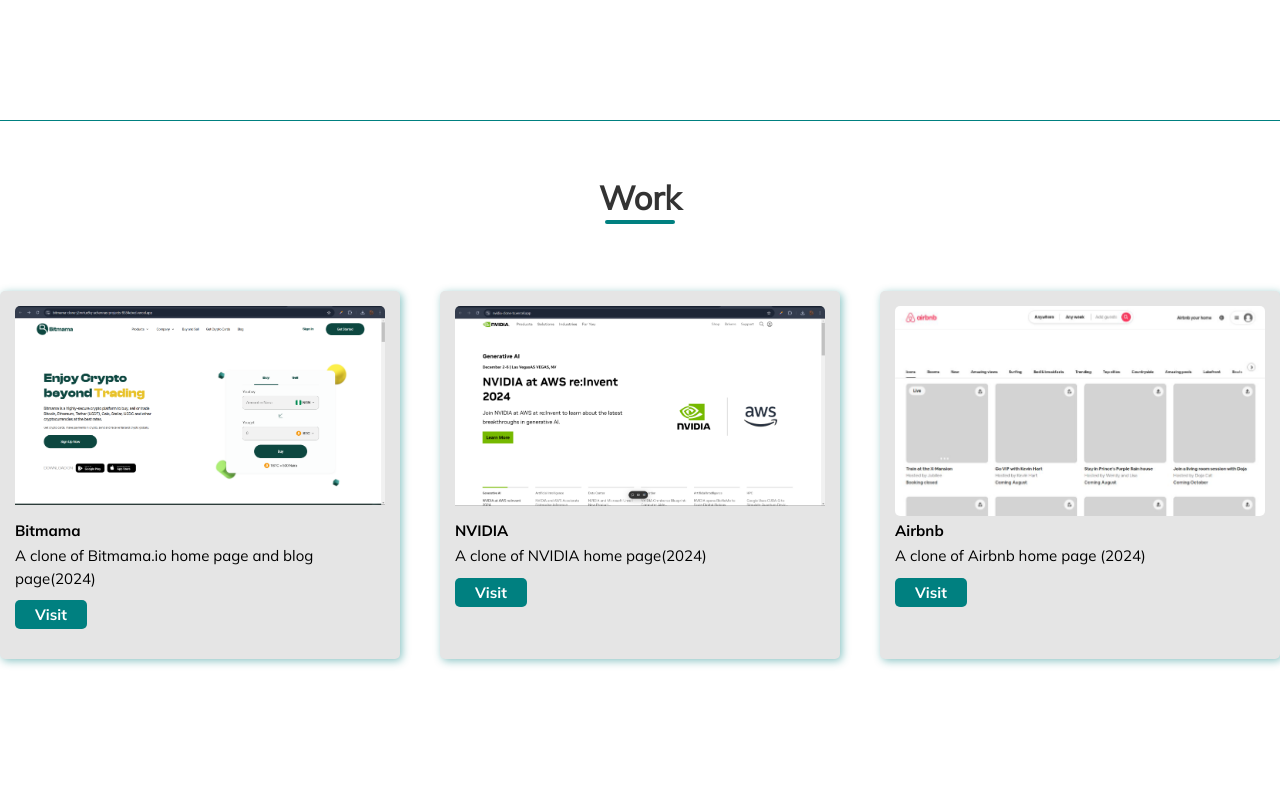
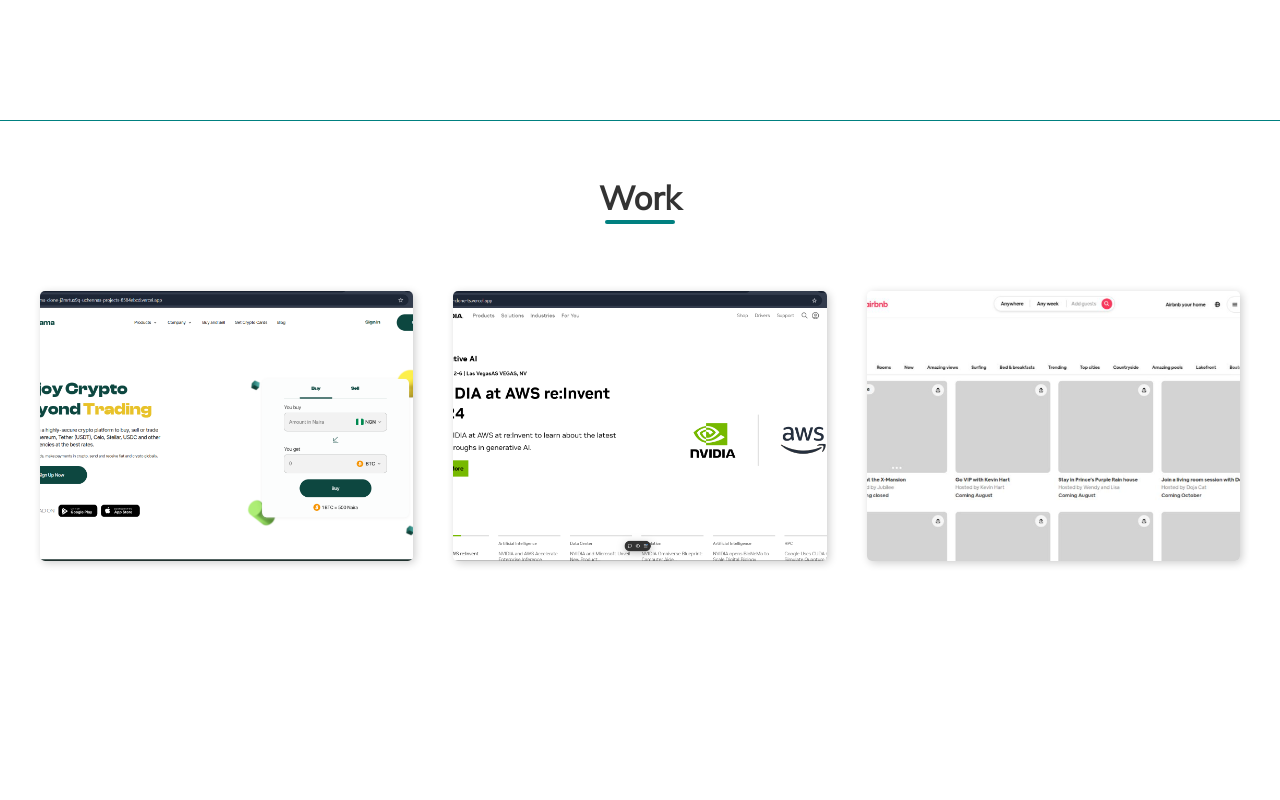
Before and after one commit to Uchenna99/My-React-Portfolio, a React (Vite) app: page / in a window 1280 px wide. Shown: the part 2280-3080 px from the top of the page. Built offline with nearby package versions, Linux system fonts and the light colour scheme.

Commit message:
working on work section

```diff
--- a/src/components/Work.tsx
+++ b/src/components/Work.tsx
@@ -29,49 +29,13 @@
 
           <div className="work" ref={workRef}>
 
-            <div className="work-sample">
-              <div className="thumbnail">
-                <img src={bitmama} alt="work_thumbnail"
-                  style={{width:'100%'}}
-                />
-              </div>
-              <div className="desc-text">
-                <h4>Bitmama</h4>
-                <p>A clone of Bitmama.io home page and blog page(2024)</p>
-                <Link id="b-link" target="_blank" to={'https://bitmama-clone-ts.vercel.app/'}>
-                  <button id="thumb-butn">Visit</button>
-                </Link>
-              </div>
+            <div className="work-sample" style={{backgroundImage:`url(${bitmama})`}}>
+
             </div>
 
-            <div className="work-sample">
-              <div className="thumbnail">
-                <img src={nvidia} alt="work_thumbnail"
-                  style={{width:'100%'}}
-                />
-              </div>
-              <div className="desc-text">
-                <h4>NVIDIA</h4>
-                <p>A clone of NVIDIA home page(2024)</p>
-                <Link id="b-link" target="_blank" to={'https://nvidia-clone-ts.vercel.app/'}>
-                  <button id="thumb-butn">Visit</button>
-                </Link>
-              </div>
-            </div>
+            <div className="work-sample" style={{backgroundImage:`url(${nvidia})`}}></div>
 
-            <div className="work-sample">
-              <div className="thumbnail">
-                <img src={airbnb} alt="work_thumbnail"
-                  style={{width:'100%'}}
-                />
-              </div>
-              <div className="desc-text">
-                <h4>Airbnb</h4>
-                <p>A clone of Airbnb home page (2024)</p>
-                <Link id="b-link" target="_blank" to={'https://air-bnb-orpin.vercel.app/'}>
-                  <button id="thumb-butn">Visit</button>
-                </Link>
-              </div>
+            <div className="work-sample" style={{backgroundImage:`url(${airbnb})`}}>
             </div>
           </div>
 
--- a/src/stylesheets/stylesheet.css
+++ b/src/stylesheets/stylesheet.css
@@ -659,22 +659,29 @@
 .work{
     width: 100%;
     height: 100%;
-    background-color: white;
+    /* background-color: red; */
     display: grid;
     grid-template-columns: repeat(3, 1fr);
-    grid-template-rows: max-content;
+    grid-template-rows: 270px;
     gap: 40px;
-    padding-top: 170px;
+    padding: 170px 40px 50px;
 }
 
 
 .work-sample{
-    background-color: #E5E5E5;
+    background-color: rgba(0, 0, 0, 0.3);
     border-radius: 5px;
     display: flex;
     flex-direction: column;
-    box-shadow: 2px 2px 8px rgba(0, 128, 128, 0.464);
+    box-shadow: 2px 2px 8px rgba(0, 0, 0, 0.2);
     padding: 15px 15px 25px;
+    background-position: center;
+    background-size: cover;
+    background-repeat: no-repeat;
+}
+
+.work-sample:hover{
+    background-blend-mode: darken;
 }
 
 
@@ -701,7 +708,7 @@
     gap: 5px;
 }
 
-.desc-text > h4{
+/* .desc-text > h4{
     font-size: 15px;
     font-family: mbold;
 }
@@ -747,7 +754,7 @@
 #b-link{
     width: fit-content;
     height: fit-content;
-}
+} */
 
 
 
```
